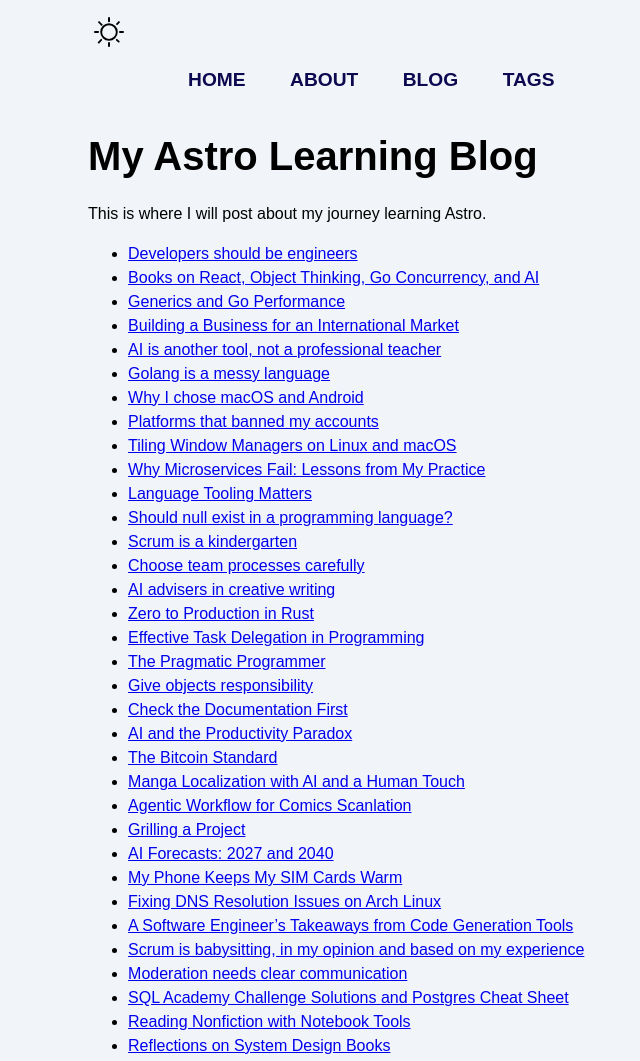
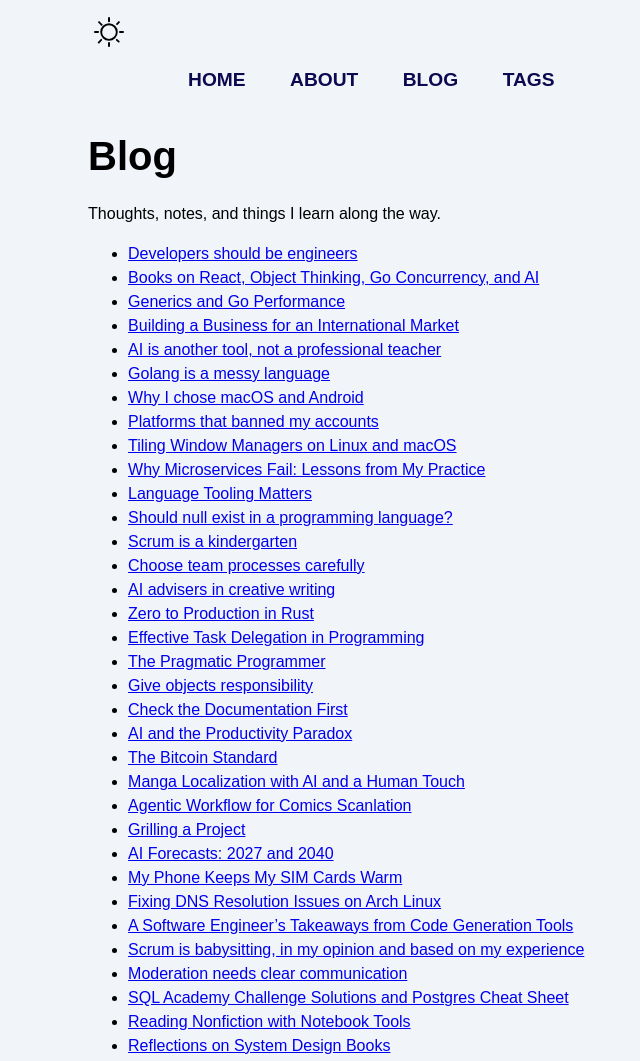
Before and after one commit to v1adhope/personal-website, an Astro site: page /blog in a window 1280 px wide. Shown: the top 1061 px of the page, without its empty margins (212-852 px from the left). Built offline with nearby package versions, Linux system fonts and the light colour scheme; Astro itself is replaced by a stand-in of ours.

Commit message:
fix(blog): replace tutorial copy

```diff
--- a/src/pages/blog.astro
+++ b/src/pages/blog.astro
@@ -4,11 +4,11 @@ import BlogPost from "../components/BlogPost.astro";
 import { getCollection } from "astro:content";
 
 const allPosts = await getCollection("blog");
-const pageTitle = "My Astro Learning Blog";
+const pageTitle = "Blog";
 ---
 
 <BaseLayout pageTitle={pageTitle}>
-    <p>This is where I will post about my journey learning Astro.</p>
+    <p>Thoughts, notes, and things I learn along the way.</p>
     <ul>
         {allPosts.map((post) => (
             <BlogPost url={`/posts/${post.id}/`} title={post.data.title} />
```
